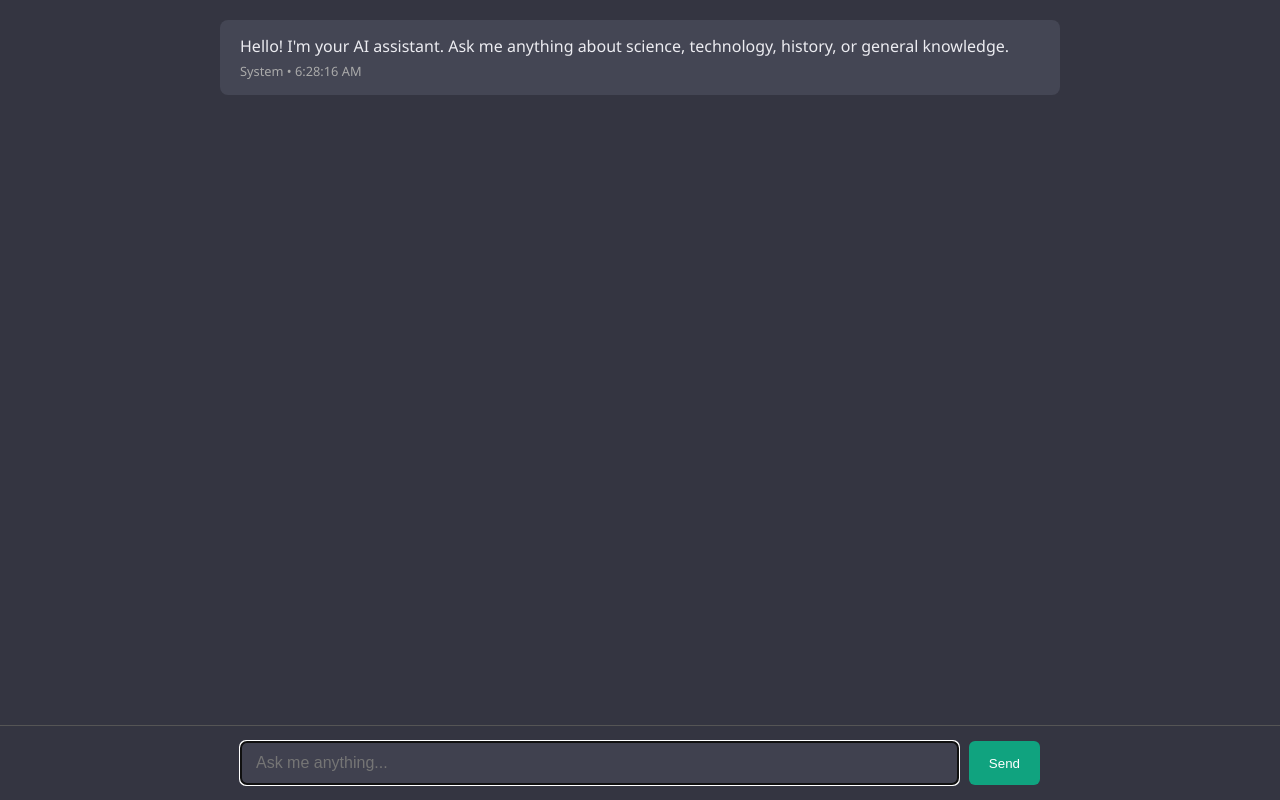
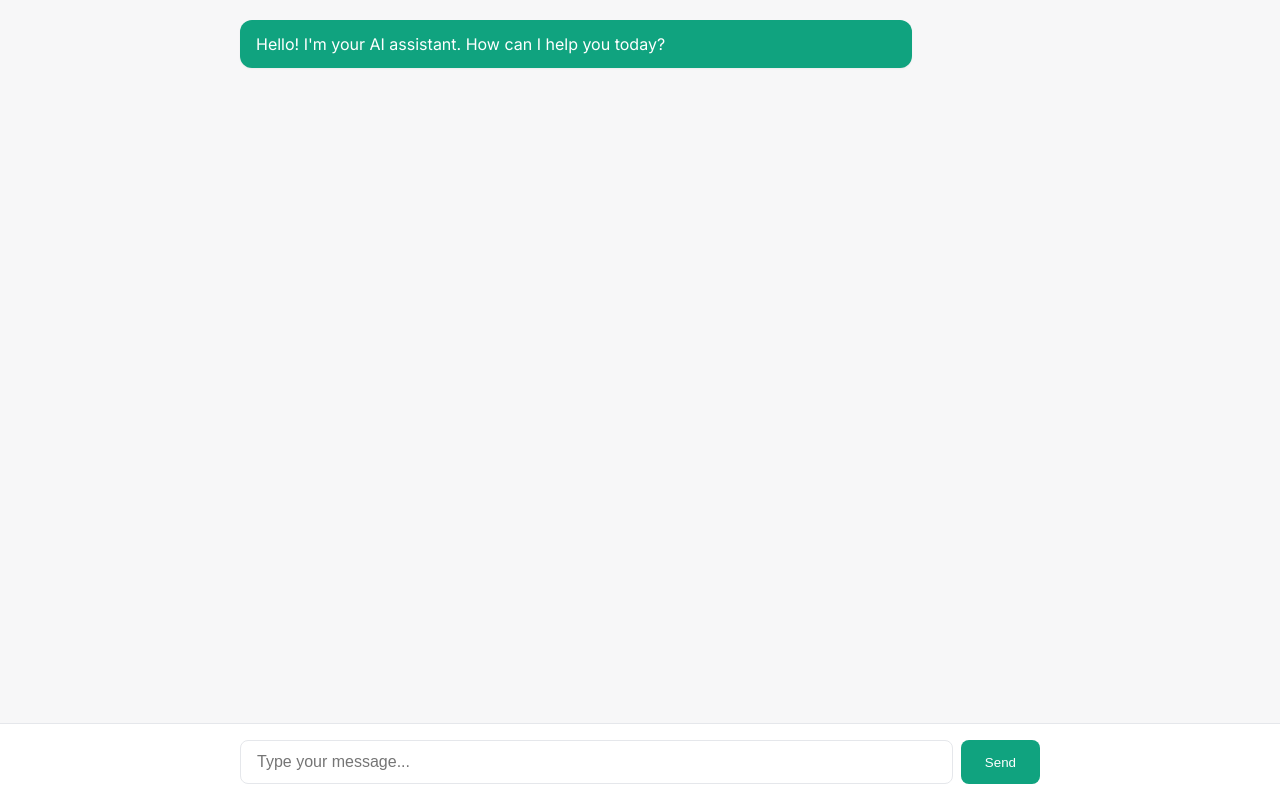
Before and after one commit to ahaag4/Ai-mini.py-project, a Flask app: page / in a window 1280 px wide. Run offline with Flask 3, Linux system fonts and the light colour scheme.

Commit message:
Update chat.html

```diff
--- a/templates/chat.html
+++ b/templates/chat.html
@@ -3,17 +3,20 @@
 <head>
     <meta charset="UTF-8">
     <meta name="viewport" content="width=device-width, initial-scale=1.0">
-    <title>AI Assistant</title>
+    <title>Professional AI Assistant</title>
+    <link href="https://fonts.googleapis.com/css2?family=Inter:wght@400;500;600&display=swap" rel="stylesheet">
     <style>
         :root {
             --primary: #10a37f;
-            --bg: #343541;
-            --text: #ececf1;
-            --card: #444654;
+            --bg: #f7f7f8;
+            --card: #ffffff;
+            --text: #374151;
+            --border: #e5e7eb;
         }
         body {
+            font-family: 'Inter', sans-serif;
             margin: 0;
-            font-family: 'Segoe UI', system-ui;
+            padding: 0;
             background: var(--bg);
             color: var(--text);
             display: flex;
@@ -24,91 +27,111 @@
             flex: 1;
             overflow-y: auto;
             padding: 20px;
-            display: flex;
-            flex-direction: column;
-            gap: 15px;
+            max-width: 800px;
+            width: 100%;
+            margin: 0 auto;
         }
         .message {
-            max-width: 800px;
-            margin: 0 auto;
-            width: 100%;
-            padding: 15px 20px;
-            border-radius: 8px;
+            max-width: 80%;
+            margin-bottom: 16px;
+            padding: 12px 16px;
+            border-radius: 12px;
+            line-height: 1.5;
+            box-shadow: 0 1px 2px rgba(0,0,0,0.05);
         }
         .user-message {
-            background: var(--bg);
-            border: 1px solid #555;
+            background: var(--card);
+            border: 1px solid var(--border);
+            margin-left: auto;
         }
         .ai-message {
-            background: var(--card);
+            background: var(--primary);
+            color: white;
+            margin-right: auto;
         }
-        #input-area {
-            padding: 15px;
-            background: var(--bg);
-            border-top: 1px solid #555;
+        #input-container {
+            padding: 16px;
+            background: white;
+            border-top: 1px solid var(--border);
+            position: sticky;
+            bottom: 0;
         }
-        #input-box {
-            width: 100%;
+        #input-wrapper {
             max-width: 800px;
             margin: 0 auto;
             display: flex;
-            gap: 10px;
+            gap: 8px;
         }
         #user-input {
             flex: 1;
-            padding: 12px 15px;
-            border-radius: 6px;
-            border: 1px solid #555;
-            background: #40414f;
-            color: white;
+            padding: 12px 16px;
+            border-radius: 8px;
+            border: 1px solid var(--border);
             font-size: 16px;
         }
-        #send-btn {
+        #send-button {
             background: var(--primary);
             color: white;
             border: none;
-            border-radius: 6px;
-            padding: 0 20px;
+            border-radius: 8px;
+            padding: 0 24px;
+            font-weight: 500;
             cursor: pointer;
         }
-        .model-tag {
-            font-size: 0.8em;
-            color: #aaa;
-            margin-top: 5px;
+        .typing-indicator {
+            display: none;
+            padding: 12px 16px;
+            background: var(--primary);
+            color: white;
+            border-radius: 12px;
+            margin-right: auto;
+            max-width: 80%;
         }
     </style>
 </head>
 <body>
     <div id="chat-container"></div>
 
-    <div id="input-area">
-        <div id="input-box">
+    <div id="input-container">
+        <div id="input-wrapper">
             <input
                 type="text"
                 id="user-input"
-                placeholder="Ask me anything..."
+                placeholder="Type your message..."
                 autocomplete="off"
-                autofocus
             >
-            <button id="send-btn">Send</button>
+            <button id="send-button">Send</button>
         </div>
     </div>
 
     <script>
         const chatContainer = document.getElementById('chat-container');
         const userInput = document.getElementById('user-input');
-        const sendBtn = document.getElementById('send-btn');
+        const sendButton = document.getElementById('send-button');
 
         // Add message to chat
-        function addMessage(role, content, model = null) {
+        function addMessage(role, content) {
             const messageDiv = document.createElement('div');
             messageDiv.className = `message ${role}-message`;
-            messageDiv.innerHTML = `
-                <div>${content.replace(/\n/g, '<br>')}</div>
-                ${model ? `<div class="model-tag">${model} • ${new Date().toLocaleTimeString()}</div>` : ''}
-            `;
+            messageDiv.textContent = content;
             chatContainer.appendChild(messageDiv);
             chatContainer.scrollTop = chatContainer.scrollHeight;
+        }
+
+        // Show typing indicator
+        function showTyping() {
+            const indicator = document.createElement('div');
+            indicator.className = 'typing-indicator';
+            indicator.id = 'typing-indicator';
+            indicator.textContent = 'AI is typing...';
+            chatContainer.appendChild(indicator);
+            chatContainer.scrollTop = chatContainer.scrollHeight;
+        }
+
+        // Hide typing indicator
+        function hideTyping() {
+            const indicator = document.getElementById('typing-indicator');
+            if (indicator) indicator.remove();
         }
 
         // Send message to backend
@@ -118,7 +141,7 @@
 
             addMessage('user', message);
             userInput.value = '';
-            sendBtn.disabled = true;
+            showTyping();
 
             try {
                 const response = await fetch('/api/chat', {
@@ -129,28 +152,33 @@
                     body: JSON.stringify({ message })
                 });
 
-                if (!response.ok) throw new Error('Network error');
+                hideTyping();
+
+                if (!response.ok) {
+                    throw new Error('Network response was not ok');
+                }
 
                 const data = await response.json();
-                addMessage('ai', data.response, data.model);
-
+                if (data.status === 'success') {
+                    addMessage('ai', data.response);
+                } else {
+                    addMessage('ai', "Sorry, I couldn't process your request. " + data.response);
+                }
             } catch (error) {
-                addMessage('ai', "Sorry, I'm having trouble responding. Please try again later.");
+                hideTyping();
+                addMessage('ai', "Connection error. Please try again later.");
                 console.error('Error:', error);
-            } finally {
-                sendBtn.disabled = false;
-                userInput.focus();
             }
         }
 
         // Event listeners
-        sendBtn.addEventListener('click', sendMessage);
+        sendButton.addEventListener('click', sendMessage);
         userInput.addEventListener('keypress', (e) => {
             if (e.key === 'Enter') sendMessage();
         });
 
         // Initial greeting
-        addMessage('ai', "Hello! I'm your AI assistant. Ask me anything about science, technology, history, or general knowledge.", "System");
+        addMessage('ai', "Hello! I'm your AI assistant. How can I help you today?");
     </script>
 </body>
 </html>
```
